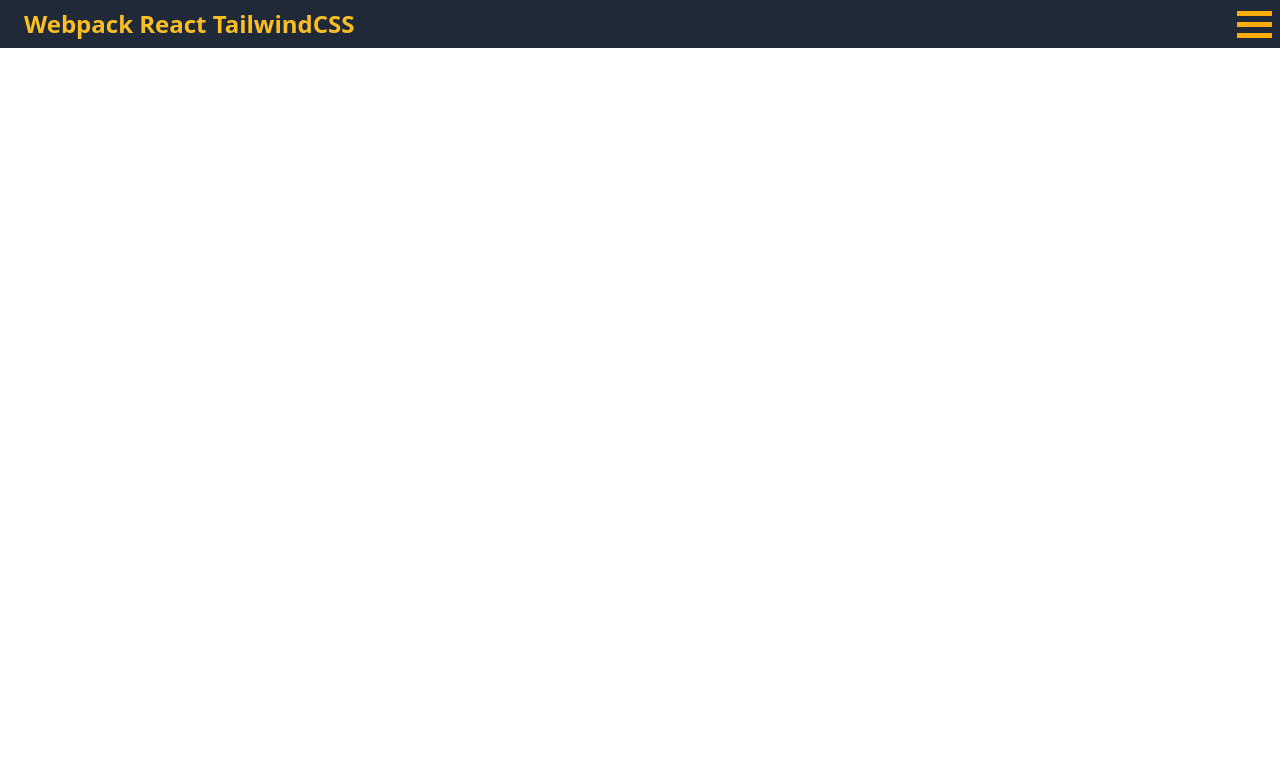
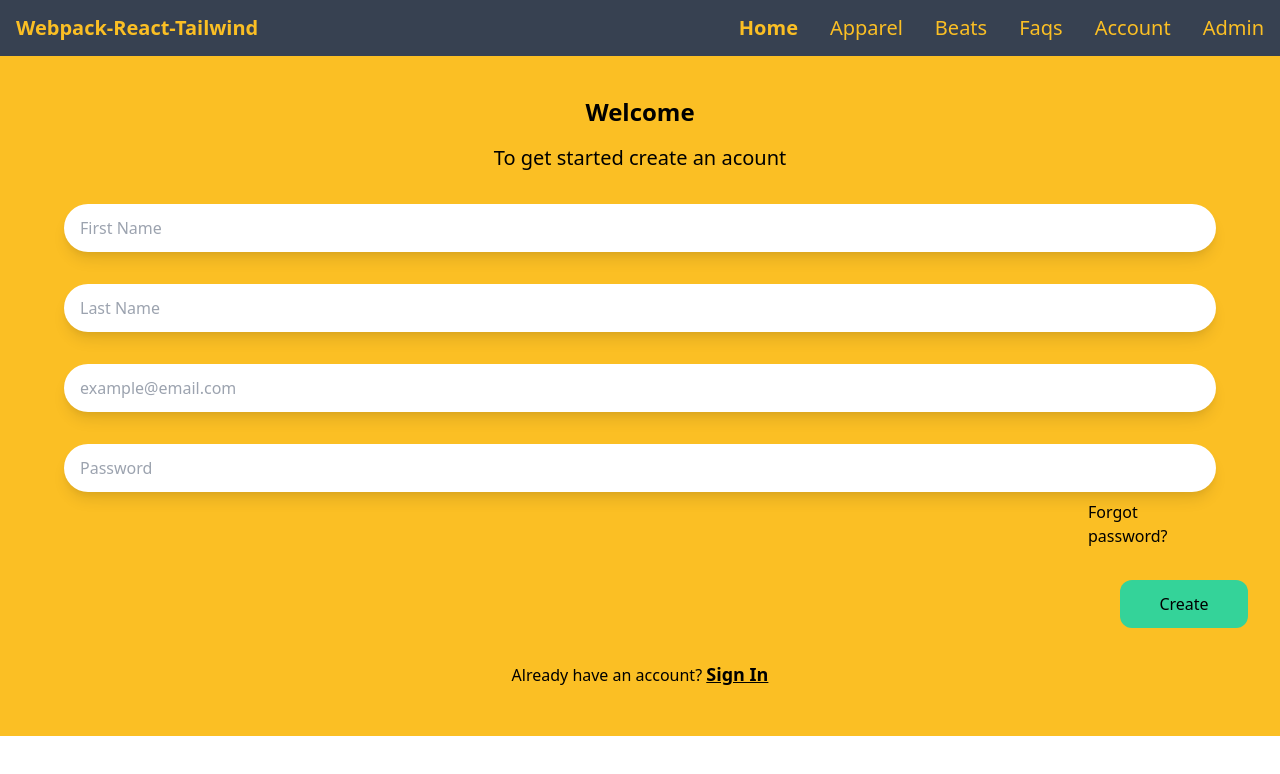
Before and after one commit to anthonycoded/Webpack-React-Tailwindcss, a React app: page /register in a window 1280 px wide. Shown: the top 774 px of the page. Built offline with nearby package versions, Linux system fonts and the light colour scheme; the HTML template or start-up script is replaced by a standard one.

Commit message:
updated drawer and header

```diff
--- a/src/App.js
+++ b/src/App.js
@@ -5,6 +5,9 @@ import "./app.css";
 import Admin from "./components/Admin";
 import Header from "./components/UI/Header";
 import LandingPage from "./components/LandingPage";
+import Login from "./components/Authentication/Login";
+import Register from "./components/Authentication/Register";
+
 
 const App = () => {
   return (
@@ -16,6 +19,8 @@ const App = () => {
             <LandingPage></LandingPage>
           </Route>
           <Route path="/admin" exact component={Admin}></Route>
+          <Route path="/login" component={Login}></Route>
+          <Route path="/register" component={Register}></Route>
         </Switch>
       </Router>
     </div>
--- /dev/null
+++ b/src/components/Authentication/Login.js
@@ -0,0 +1,52 @@
+import React from "react";
+import { Link } from "react-router-dom";
+
+const Login = () => {
+  return (
+    <div className="w-full h-full bg-yellow-400 p-8 py-12 space-y-8">
+      <div className="h-32 w-full flex justify-center items-center mb-4">
+        <img src="" alt="bear" className="h-32 rounded-md"></img>
+      </div>
+      <div className="flex flex-col items-center space-y-4">
+        <p className="font-bold text-4xl">Welcome Back!</p>
+        <p className="text-xl font-medium">Sign into your account</p>
+      </div>
+      <div className="h-full w-full px-8 space-y-6">
+        <div className="flex flex-col items-center space-y-2">
+          <input
+            type="email"
+            className="h-12 w-full px-4 rounded-full shadow-lg"
+            id="email"
+            placeholder="example@email.com"
+          ></input>
+        </div>
+        <div className="flex flex-col items-center space-y-2">
+          <input
+            type="password"
+            className="h-12 w-full px-4 rounded-full shadow-lg"
+            placeholder="Password"
+          ></input>
+
+          <div className="flex justify-end w-full">
+            <Link to="/password-reset" className="h-12 w-32">
+              Forgot password?
+            </Link>
+          </div>
+        </div>
+      </div>
+      <div className="flex justify-end w-full h-full">
+        <button className="flex justify-center items-center py-2 px-2 bg-green-400 hover:bg-green-300 h-12 w-32 rounded-xl shawdow-xl">
+          Sign In
+        </button>
+      </div>
+      <div className="flex justify-center">
+        <Link to="/register" className="text-md font-sm">
+          Don't have an account?{" "}
+          <span className="text-lg font-bold underline">Register</span>
+        </Link>
+      </div>
+    </div>
+  );
+};
+
+export default Login;
--- /dev/null
+++ b/src/components/Authentication/Register.js
@@ -0,0 +1,67 @@
+import React from 'react'
+import {Link} from "react-router-dom"
+
+
+const Register = () => {
+    return (
+      <div className="w-full h-full bg-yellow-400 p-8 py-12 space-y-8">
+        <div className="w-full h-full flex flex-col items-center justify-center space-y-2">
+          <p className="text-2xl font-bold">Welcome</p>
+          <p className="text-xl font-medium"> </p>
+          <p className="text-xl font-medium">To get started create an acount</p>
+        </div>
+        <div className="h-full w-full px-8 space-y-8">
+          <div className="flex flex-col items-center space-y-2">
+            <input
+              type="text"
+              className="h-12 w-full px-4 rounded-full shadow-lg"
+              id="fname"
+              placeholder="First Name"
+            ></input>
+          </div>
+          <div className="flex flex-col items-center space-y-2">
+            <input
+              type="text"
+              className="h-12 w-full px-4 rounded-full shadow-lg"
+              id="lname"
+              placeholder="Last Name"
+            ></input>
+          </div>
+          <div className="flex flex-col items-center space-y-2">
+            <input
+              type="email"
+              className="h-12 w-full px-4 rounded-full shadow-lg"
+              id="email"
+              placeholder="example@email.com"
+            ></input>
+          </div>
+          <div className="flex flex-col items-center space-y-2">
+            <input
+              type="password"
+              className="h-12 w-full px-4 rounded-full shadow-lg"
+              placeholder="Password"
+            ></input>
+
+            <div className="flex justify-end w-full">
+              <Link to="/password-reset" className="h-12 w-32">
+                Forgot password?
+              </Link>
+            </div>
+          </div>
+        </div>
+        <div className="flex justify-end w-full h-full">
+          <button className="flex justify-center items-center py-2 px-2 bg-green-400 hover:bg-green-300 h-12 w-32 rounded-xl shawdow-xl">
+            Create
+          </button>
+        </div>
+        <div className="flex justify-center">
+          <Link to="/login" className="text-md font-sm">
+            Already have an account?{" "}
+            <span className="text-lg font-bold underline">Sign In</span>
+          </Link>
+        </div>
+      </div>
+    );
+}
+
+export default Register
--- a/src/components/UI/Drawer.js
+++ b/src/components/UI/Drawer.js
@@ -3,23 +3,67 @@ import { Link } from "react-router-dom";
 
 const Drawer = ({ setOpen }) => {
   return (
-    <div className=" bg-orange mt-14 p-4 h-96 w-96 inset-y-0 right-0 flex flex-col fixed">
-      <div className="flex h-12 justify-between items-center">
-        <a href="/">
-          <h1 className="pl-4 font-bold text-3xl text-white">
-            Webpack React TailwindCSS
-          </h1>
-        </a>
-      </div>
-      <div className="flex flex-col p-8 space-y-4">
-        <div className="h-8 flex items-center">
-          <h2 className="text-2xl font-medium">Services</h2>
-        </div>
-        <div className="h-8 flex items-center">
-          <p className="text-2xl font-medium">My Garage</p>
-        </div>
-        <Link to="/admin" className="h-8 flex items-center">
+    <div
+      className="bg-yellow-400 h-96 w-72 inset-y-0 right-0 top-14 transform flex flex-col fixed rounded-l-xl"
+      onMouseLeave={(e) => setOpen(false)}
+    >
+      <div className="flex flex-col px-8 py-2 space-y-4">
+        <Link
+          to="/"
+          className="text-2xl font-medium h-8 flex items-center"
+          onClick={() => setOpen(false)}
+        >
+          Home
+        </Link>
+        <Link
+          to="/apparel"
+          className=" text-2xl font-medium h-8 flex items-center"
+          onClick={() => setOpen(false)}
+        >
+          Apparel
+        </Link>
+        <Link
+          to="/beats"
+          className=" text-2xl font-medium h-8 flex items-center"
+          onClick={() => setOpen(false)}
+        >
+          Beats
+        </Link>
+        <Link
+          to="/faqs"
+          className="text-2xl font-medium h-8 flex items-center"
+          onClick={() => setOpen(false)}
+        >
+          Faqs
+        </Link>
+        <Link
+          to="/account"
+          className="text-2xl font-medium h-8 flex items-center"
+          onClick={() => setOpen(false)}
+        >
+          Account
+        </Link>
+
+        <Link
+          to="/admin"
+          className="text-2xl font-medium"
+          onClick={() => setOpen(false)}
+        >
           Admin
+        </Link>
+        <Link
+          to="/login"
+          className="text-2xl font-medium"
+          onclick={() => setOpen(false)}
+        >
+          Login
+        </Link>
+        <Link
+          to="/register"
+          className="text-2xl font-medium"
+          onclick={() => setOpen(false)}
+        >
+          Register
         </Link>
       </div>
     </div>
--- a/src/components/UI/Header.js
+++ b/src/components/UI/Header.js
@@ -1,23 +1,42 @@
 import React, { useState } from "react";
-import Menu from "../UI/Menu";
-import Drawer from "../UI/Drawer";
+import {Link} from "react-router-dom"
+import Menu from "./Menu";
+import Drawer from "./Drawer";
 
 const Header = () => {
   const [open, setOpen] = useState(false);
 
   return (
-    <div className="h-12 w-full flex flex-col">
-      <div className="h-12 flex justify-between items-center bg-gray-800 w-full px-2 fixed">
-        <a href="/">
-          <h1 className="pl-4 text-yellow-400 font-bold text-2xl">
-            {open ? undefined : "Webpack React TailwindCSS"}
-          </h1>
-        </a>
-        <a className="" onClick={() => setOpen(!open)}>
+    <div className="pb-12">
+      <div className="bg-gray-700 h-14 flex justify-between items-center fixed w-full px-4">
+        <Link to="/" className="text-xl font-bold text-yellow-400">
+          Webpack-React-Tailwind
+        </Link>
+        <a className="md:hidden" onClick={() => setOpen(!open)}>
           <Menu></Menu>
         </a>
+        <div className="hidden md:flex space-x-8">
+          <Link to="/" className="text-xl font-bold text-yellow-400">
+            Home
+          </Link>
+          <Link to="/apparel" className="text-xl font-medium text-yellow-400">
+            Apparel
+          </Link>
+          <Link to="/beats" className="text-xl font-medium text-yellow-400">
+            Beats
+          </Link>
+          <Link to="/faqs" className="text-xl font-medium text-yellow-400">
+            Faqs
+          </Link>
+          <Link to="/account" className="text-xl font-medium text-yellow-400">
+            Account
+          </Link>
+          <Link to="/admin" className="text-xl font-medium text-yellow-400">
+            Admin
+          </Link>
+        </div>
       </div>
-      {open ? <Drawer></Drawer> : undefined}
+      {open ? <Drawer setOpen={setOpen}></Drawer> : undefined}
     </div>
   );
 };
```
Also changed, not shown: src/assets/menu.svg (added).
